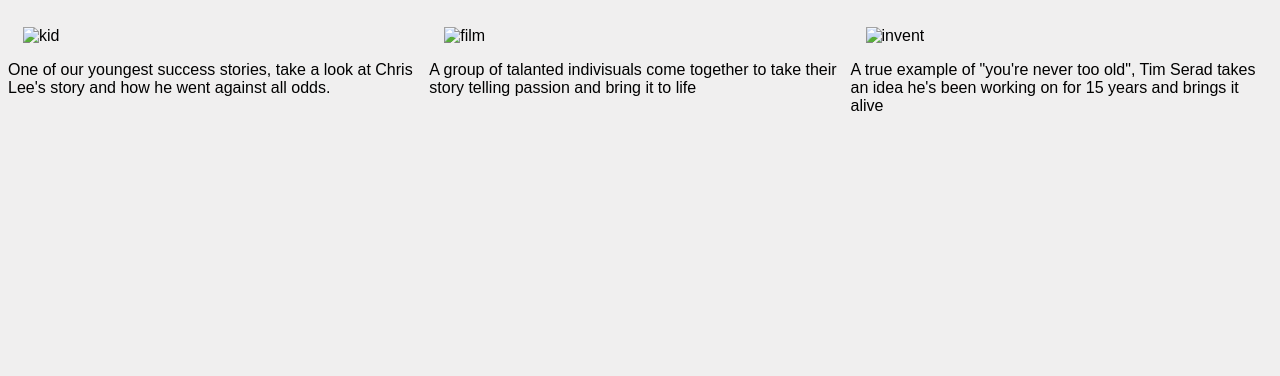
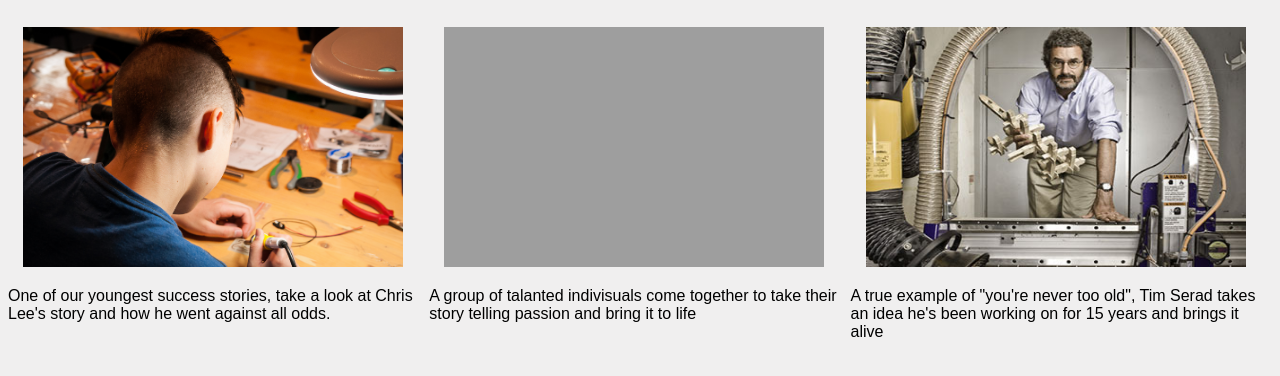
Before and after one commit to Nabil244/deco1016-website, a plain HTML site: page index.html in a window 1280 px wide. Shown: the part 400-776 px from the top of the page. Drawn offline with Linux system fonts and the light colour scheme; the site is published under a folder, as on GitHub Pages, so addresses that start at the root find nothing.

Commit message:
Update index.html

```diff
--- a/index.html
+++ b/index.html
@@ -26,7 +26,7 @@
 
     <div class="row">
         <div class="column">
-            <img id="img1" src="/images/kid.png" alt="kid" width="380" height="240">
+            <img id="img1" src="images/kid.png" alt="kid" width="380" height="240">
             <p>One of our youngest success stories, take a look at Chris Lee's story and how he went against all odds.</p>
 
 
@@ -34,13 +34,13 @@
         </div>
         <div class="column">
 
-            <img src="/images/film makers.jpeg" alt="film" width="380" height="240">
+            <img src="images/film makers.jpeg" alt="film" width="380" height="240">
 <p>A group of talanted indivisuals come together to take their story telling passion and bring it to life</p>
 
         </div>
         <div class="column">
 
-            <img src="/images/inventor.jpg" alt="invent" width="380" height="240">
+            <img src="images/inventor.jpg" alt="invent" width="380" height="240">
 <p>A true example of "you're never too old", Tim Serad takes an idea he's been working on for 15 years and brings it alive</p>
 
         </div>
```
